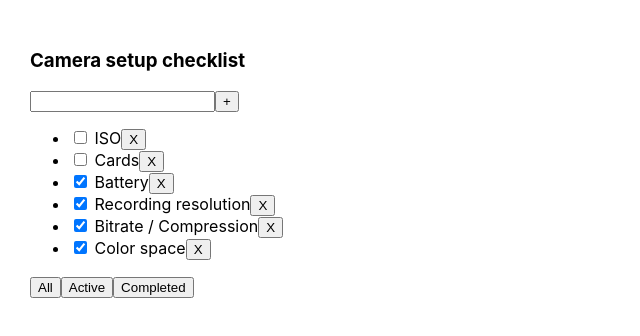
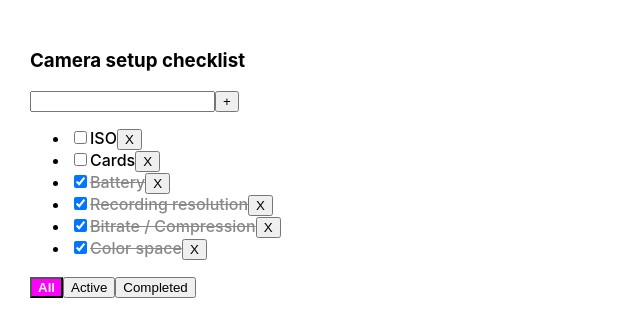
Before and after one commit to ns0ff/kanban, a React (Create React App) app: page / in a window 1280 px wide. Shown: the top 336 px of the page, without its empty margins (0-640 px from the left). Built offline with nearby package versions, Linux system fonts and the light colour scheme.

Commit message:
style, error classes, refined

```diff
--- a/src/App.css
+++ b/src/App.css
@@ -6,3 +6,25 @@
 .App > div {
   margin-right: 50px;
 }
+
+.btn-active {
+  background-color: #f0f;
+  font-weight: bold;
+  color: #fff;
+}
+
+.task {
+  color: #000;
+  font-weight: 450;
+}
+
+.completed {
+  text-decoration: line-through;
+  color: #888;
+  font-weight: 450;
+}
+
+.error {
+  border: 2px solid red;
+  outline: none;
+}
--- a/src/App.tsx
+++ b/src/App.tsx
@@ -48,12 +48,25 @@ function App() {
 
   const filteredTasks: Array<TaskType> = getFilteredTask(tasks, filter)
 
+  // Change task status
+  const changeTaskStatus = (id: string, isDone: boolean) => {
+    setTasks(tasks.map((el: TaskType) => el.id === id ? { ...el, isDone: isDone } : el))
+  }
+
 
 
 
   return (
     <div className="App">
-      <List title={listTitle} tasks={filteredTasks} removeTask={removeTask} changeFilterValue={changeListFilter} addTask={addTask} />
+      <List
+        title={listTitle}
+        tasks={filteredTasks}
+        filterValue={filter}
+        removeTask={removeTask}
+        changeFilterValue={changeListFilter}
+        addTask={addTask}
+        changeTaskStatus={changeTaskStatus}
+      />
     </div>
   );
 }
--- a/src/List.tsx
+++ b/src/List.tsx
@@ -10,62 +10,75 @@ export type TaskType = {
 type ListType = {
   title: string;
   tasks: Array<TaskType>;
+  filterValue: FilterType
   removeTask: (taskId: string) => void;
   changeFilterValue: (filterValue: FilterType) => void
   addTask: (title: string) => void
+  changeTaskStatus: (id: string, isDone: boolean) => void
 };
 
 export const List = (props: ListType) => {
-  const listElements = props.tasks.map((task: TaskType) => {
-    return (
-      <li key={task.id}>
-        <input type="checkbox" checked={task.isDone} />{" "}
-        <span>{task.title}</span>
-        <button onClick={() => props.removeTask(task.id)}>X</button>
-      </li>
-    );
-  });
+  const listElements = props.tasks.length ?
+    <ul>
+      {props.tasks.map((task: TaskType) => {
+        return (
+          <li key={task.id}>
+            <input
+              type="checkbox"
+              checked={task.isDone}
+              onChange={(e: ChangeEvent<HTMLInputElement>) => props.changeTaskStatus(task.id, e.currentTarget.checked)}
+            />
+            <span className={task.isDone ? 'completed' : 'task'}>{task.title}</span>
+            <button onClick={() => props.removeTask(task.id)}>X</button>
+          </li>
+        );
+      })}
+    </ul>
+    : <span>Your task list is empty :(</span>
 
   // Title local state
-  let [title, setTitle] = useState('')
+  let [title, setTitle] = useState<string>('')
+  let [error, setError] = useState<boolean>(false)
 
   // Handlers:
-  //Filter handlers:
-  const changeFilterHandler = (value: FilterType) => {
-    props.changeFilterValue(value)
-  }
+  //Filter handler:
   const onClickHandlerCreator = (filter: FilterType) => () => props.changeFilterValue(filter)
 
 
   // Add task handlers:
   const addTaskHandler = () => {
-    props.addTask(title)
+    const trimmedTitle = title.trim()
+    trimmedTitle ? props.addTask(trimmedTitle) : setError(true)
     setTitle('')
   }
-  const setLocalTitleHandler = (e: ChangeEvent<HTMLInputElement>) => setTitle(e.currentTarget.value)
+  const setLocalTitleHandler = (e: ChangeEvent<HTMLInputElement>) => {
+    error && setError(false)
+    setTitle(e.currentTarget.value)
+  }
   const onEnterAddTaskHandler = (e: KeyboardEvent<HTMLInputElement>) => {
     if (e.key === 'Enter') {
       addTaskHandler()
     }
   }
 
-
-
   return (
     <div>
       <h3>{props.title}</h3>
       <div>
-        <input
+        <input className={error ? 'error' : ''}
           value={title}
           onChange={setLocalTitleHandler}
           onKeyDown={onEnterAddTaskHandler} />
         <button onClick={addTaskHandler}>+</button>
       </div>
-      <ul>{listElements}</ul>
+      {listElements}
       <div>
-        <button onClick={onClickHandlerCreator('all')}>All</button>
-        <button onClick={onClickHandlerCreator('active')}>Active</button>
-        <button onClick={onClickHandlerCreator('completed')}>Completed</button>
+        <button className={props.filterValue === 'all' ? 'btn-active' : ''}
+          onClick={onClickHandlerCreator('all')}>All</button>
+        <button className={props.filterValue === 'active' ? 'btn-active' : ''}
+          onClick={onClickHandlerCreator('active')}>Active</button>
+        <button className={props.filterValue === 'completed' ? 'btn-active' : ''}
+          onClick={onClickHandlerCreator('completed')}>Completed</button>
       </div>
     </div>
   );
```
